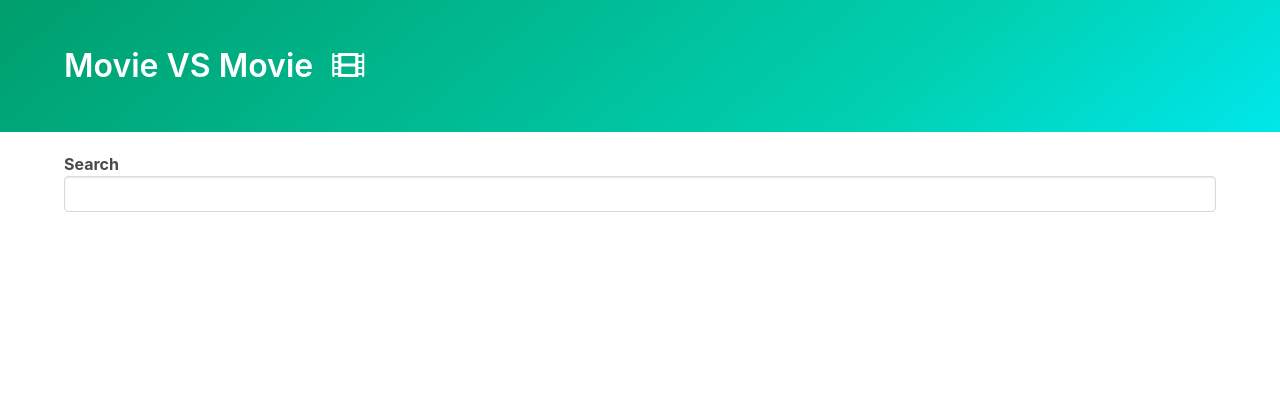
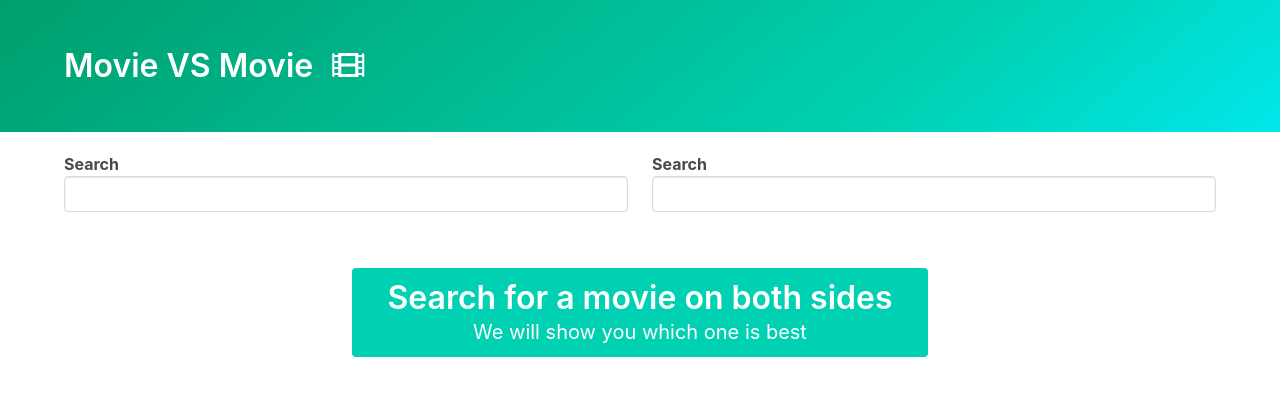
Before and after one commit to HRossouw42/movieVSmovie, a plain HTML site: page index.html in a window 1280 px wide. Drawn offline with nearby package versions, Linux system fonts and the light colour scheme.

Commit message:
able to show multiple movies

```diff
--- a/index.html
+++ b/index.html
@@ -26,8 +26,21 @@
       </div>
     </section>
     <div class="container">
-      <div class="autocomplete"></div>
-      <div id="summary"></div>
+      <div class="columns">
+        <div class="column">
+          <div id="left-autocomplete"></div>
+          <div id="left-summary"></div>
+        </div>
+
+        <div class="column">
+          <div id="right-autocomplete"></div>
+          <div id="right-summary"></div>
+        </div>
+      </div>
+      <div class="column is-half notification is-primary tutorial">
+        <h1 class="title">Search for a movie on both sides</h1>
+        <p class="subtitle">We will show you which one is best</p>
+      </div>
     </div>
     <!-- imports -->
     <script src="utils.js"></script>
--- a/index.js
+++ b/index.js
@@ -1,8 +1,6 @@
 // API KEY
 // 32c267b5
-
-createAutoComplete({
-  root: document.querySelector(".autocomplete"),
+const autoCompleteConfig = {
   renderOption(movie) {
     const imgSrc = movie.Poster === "N/A" ? "" : movie.Poster;
     return `
@@ -10,9 +8,7 @@ createAutoComplete({
       ${movie.Title} (${movie.Year})
     `;
   },
-  onOptionSelect(movie) {
-    onMovieSelect(movie);
-  },
+
   inputValue(movie) {
     return movie.Title;
   },
@@ -27,17 +23,36 @@ createAutoComplete({
 
     return response.data.Search;
   },
+};
+
+createAutoComplete({
+  ...autoCompleteConfig,
+  root: document.querySelector("#left-autocomplete"),
+  onOptionSelect(movie) {
+    document.querySelector(".tutorial").classList.add("is-hidden");
+    onMovieSelect(movie, document.querySelector("#left-summary"));
+  },
+});
+createAutoComplete({
+  ...autoCompleteConfig,
+  root: document.querySelector("#right-autocomplete"),
+  onOptionSelect(movie) {
+    document.querySelector(".tutorial").classList.add("is-hidden");
+    onMovieSelect(movie, document.querySelector("#right-summary"));
+  },
 });
 
-const onMovieSelect = async (movie) => {
+const onMovieSelect = async (movie, summaryElement) => {
   const response = await axios.get("http://www.omdbapi.com/", {
     params: { apikey: "32c267b5", i: movie.imdbID },
   });
-  document.querySelector("#summary").innerHTML = movieTemplate(response.data);
+
+  summaryElement.innerHTML = movieTemplate(response.data);
 };
 
 const movieTemplate = (movieDetail) => {
   return `
+  <div class="box">
     <article class="media">
       <figure class="media-left">
         <p class="image">
@@ -72,5 +87,6 @@ const movieTemplate = (movieDetail) => {
       <p class="title">${movieDetail.imdbVotes}</p>
       <p class="subtitle">IMDB Votes</p>
     </article>
+  </div>
   `;
 };
```
